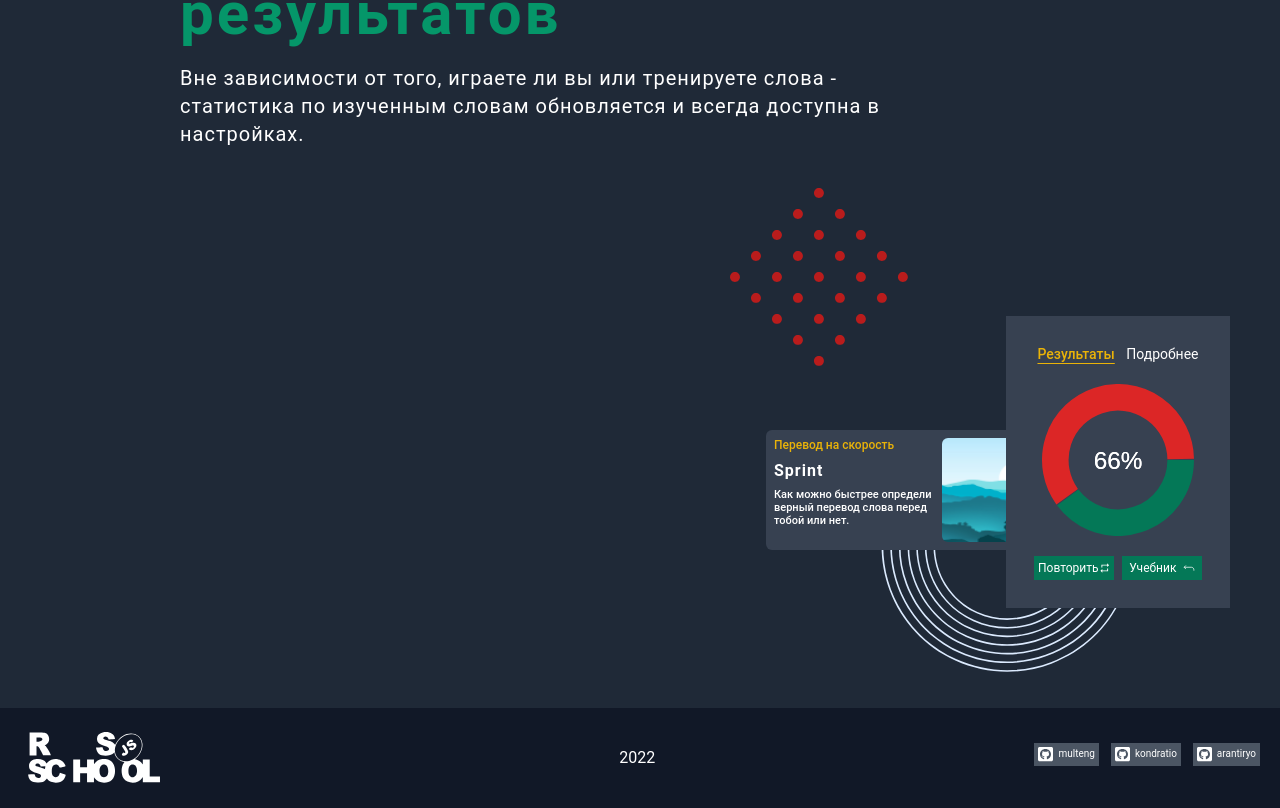
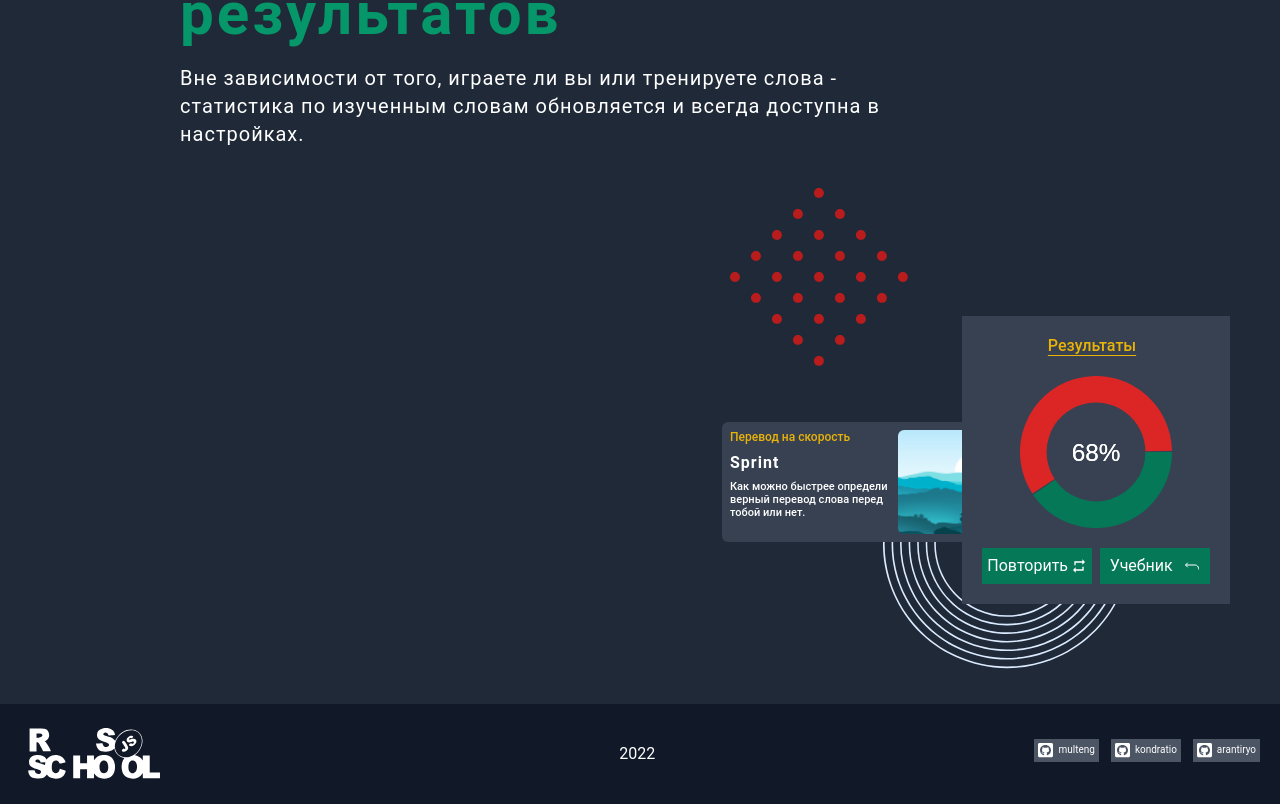
Before and after one commit to Arantiryo/rs-lang, a React (Create React App) app in the folder rs-lang/: page / in a window 1280 px wide. Shown: the part 2012-2820 px from the top of the page. Built offline with nearby package versions, Linux system fonts and the light colour scheme.

Commit message:
feat: implement responsive design for results card

```diff
--- a/rs-lang/src/Containers/Home/ResultsTracking/ResultsTracking.tsx
+++ b/rs-lang/src/Containers/Home/ResultsTracking/ResultsTracking.tsx
@@ -7,7 +7,7 @@ import ResultsTrackingCard from "../../../components/ResultsCard/ResultsCard";
 export default function ResultsTracking() {
   return (
     <div className="promo-section relative w-full xxl:flex xxl:flex-row-reverse xxl:justify-evenly xxl:py-20">
-      <div className="pl-40">
+      <div className="pl-20 md:pl-40">
         <img
           className="absolute hidden xxl:block xxl:top-[-10px] xxl:right-[-60px]"
           src={resultsPseudoElem2}
--- a/rs-lang/src/components/AudiocallGame/ResultPage.tsx
+++ b/rs-lang/src/components/AudiocallGame/ResultPage.tsx
@@ -1,18 +1,15 @@
-import { useAppDispatch, useAppSelector } from "../../app/hooks";
 import ResultsTrackingCard from "../ResultsCard/ResultsCard";
 
 export default function ResultPage() {
-  const userInfo = useAppSelector((state) => state.latestResultReducer);
-
-  console.log(userInfo);
-
-  // const handleLogout = () => {
-  //   dispatch();
-  // };
-
   return (
-    <div className="flex items-center justify-center h-full">
-      <ResultsTrackingCard size="max-w-[300px] max-h-[400px]" />
+    <div className="flex h-full items-center justify-center">
+      <ResultsTrackingCard
+        size="max-w-[500px] "
+        font="text-sm md:text-[16px]"
+        buttonSize="w-20 h-6"
+        contentSize="max-w-[160px] max-h-[160px] md:max-w-[260px] md:max-h-[260px]"
+        showExtra={true}
+      />
     </div>
   );
 }
--- a/rs-lang/src/components/ResultsCard/ResultsCard.tsx
+++ b/rs-lang/src/components/ResultsCard/ResultsCard.tsx
@@ -1,8 +1,11 @@
 import { MdRepeat } from "react-icons/md";
 import { IoReturnUpBackOutline } from "react-icons/io5";
-import tempResultsCircle from "../../assets/svg/results-tacking__temp-stats-circle.svg";
 import LoaderButton from "../LoaderButton/LoaderButton";
 import { PieChart } from "react-minimal-pie-chart";
+import { useAppSelector } from "../../app/hooks";
+import { useState } from "react";
+import { AnswerType } from "../AudiocallGame/Question";
+import audioSvg from "../../assets/svg/audio.svg";
 
 type DataType = {
   title: string;
@@ -10,32 +13,105 @@ type DataType = {
   color: string;
 };
 
+const colors = {
+  correct: "#047857",
+  incorrect: "#DC2626",
+};
+
+type MenuTabsType = "results" | "extra";
+
 export default function ResultsTrackingCard({
   size = "ml-auto max-w-[280px] max-h-[330px]",
+  font = "text-[8px] leading-[10px] xs:text-sm md:text-[16px]",
+  contentSize = "max-w-[160px] max-h-[160px]",
+  buttonSize = "w-14 h-4 xs:w-20 xs:h-6",
+  showExtra = false,
 }) {
+  const [tab, setTab] = useState<MenuTabsType>("results");
+  const showResultsTab = () => setTab("results");
+  const showExtraTab = () => setTab("extra");
+  const gameResults = useAppSelector((state) => state.latestResultReducer);
+
+  console.log(gameResults);
+
   const data: DataType[] = [
-    { title: "One", value: 10, color: "#047857" },
-    { title: "Two", value: 15, color: "#DC2626" },
+    { title: "One", value: 11, color: colors.correct },
+    { title: "Two", value: 16, color: colors.incorrect },
   ];
   const resultLabel = Math.floor((data[0].value / data[1].value) * 100);
 
   return (
-    <div className={`results-card w-full bg-gray-700 p-4 lg:p-7 ${size}`}>
+    <div className={`results-card w-full bg-gray-700 p-4 lg:p-5 ${size}`}>
       <ul className="list-none flex items-center justify-evenly xs:mb-4">
-        <li className="text-yellow-500 font-medium text-[8px] leading-[10px] xs:text-sm underline underline-offset-4 mr-2">
+        <li
+          className={`${
+            tab === "results" && "text-yellow-500 underline"
+          } text-white font-medium ${font} underline-offset-4 mr-2 cursor-pointer`}
+          onClick={showResultsTab}
+        >
           Результаты
         </li>
-        <li className="text-white text-[8px] leading-[10px] xs:text-sm underline-offset-4">
-          Подробнее
-        </li>
+        {showExtra && (
+          <li
+            className={`${
+              tab === "extra" && "text-yellow-500 underline"
+            } text-white ${font} underline-offset-4 cursor-pointer`}
+            onClick={showExtraTab}
+          >
+            Подробнее
+          </li>
+        )}
       </ul>
-      {/* <img
-        className="py-2 mx-auto w-full h-full max-w-[160px] max-h-[160px] xs:py-1 xs:mb-4"
-        src={tempResultsCircle}
-        alt="statistics"
-      /> */}
+      {tab === "results" && (
+        <Results
+          data={data}
+          resultLabel={resultLabel}
+          contentSize={contentSize}
+        />
+      )}
+      {tab === "extra" && (
+        <Extra contentSize={contentSize} answers={gameResults.answers} />
+      )}
+      <div className="flex items-center justify-evenly">
+        <LoaderButton
+          type="button"
+          className={`results__btn_retry ${buttonSize} md:w-[110px] md:h-9
+            bg-emerald-700 hover:bg-emerald-600 transition-colors text-white px-1 mr-2`}
+        >
+          <span
+            className={`flex items-center justify-around ${font} xs:text-xs md:text-[14px]`}
+          >
+            Повторить <MdRepeat className={`${font} md:text-[14px]`} />
+          </span>
+        </LoaderButton>
+        <LoaderButton
+          type="button"
+          className={`results__btn_retry ${buttonSize} md:w-[110px] md:h-9
+            bg-emerald-700 hover:bg-emerald-600 transition-colors text-white px-1`}
+        >
+          <span
+            className={`flex items-center justify-around ${font} xs:text-xs md:text-[14px]`}
+          >
+            Учебник{" "}
+            <IoReturnUpBackOutline className={`${font} md:text-[14px]`} />
+          </span>
+        </LoaderButton>
+      </div>
+    </div>
+  );
+}
+
+type ResultsProps = {
+  data: DataType[];
+  resultLabel: number;
+  contentSize: string;
+};
+
+function Results({ data, resultLabel, contentSize }: ResultsProps) {
+  return (
+    <div className="max-h-[310px]">
       <PieChart
-        className="py-2 mx-auto w-full h-full max-w-[160px] max-h-[160px] xs:py-1 xs:mb-4"
+        className={`py-2 mx-auto w-full h-full ${contentSize} xs:py-1 xs:mb-4`}
         lineWidth={35}
         paddingAngle={1}
         label={() => `${resultLabel}%`}
@@ -48,26 +124,45 @@ export default function ResultsTrackingCard({
         labelPosition={0}
         data={data}
       />
-      <div className="flex items-center justify-evenly">
-        <LoaderButton
-          type="button"
-          className="results__btn_retry w-14 h-4 xs:w-20 xs:h-6 bg-emerald-700 hover:bg-emerald-600 transition-colors text-white px-1 mr-2"
-        >
-          <span className="flex items-center justify-around text-[7px] leading-[7px] xs:text-xs">
-            Повторить{" "}
-            <MdRepeat className="text-[7px] leading-[7px] xs:text-xs" />
-          </span>
-        </LoaderButton>
-        <LoaderButton
-          type="button"
-          className="results__btn_retry w-14 h-4 xs:w-20 xs:h-6 bg-emerald-700 hover:bg-emerald-600 transition-colors text-white px-1"
-        >
-          <span className="flex items-center justify-around text-[7px] leading-[7px] xs:text-xs">
-            Учебник{" "}
-            <IoReturnUpBackOutline className="text-[7px] leading-[7px] xs:text-xs" />
-          </span>
-        </LoaderButton>
-      </div>
     </div>
   );
 }
+
+type ExtraProps = {
+  contentSize: string;
+  answers: AnswerType[];
+};
+
+function Extra({ answers }: ExtraProps) {
+  return (
+    <div className={`flex items-center justify-center text-center py-2`}>
+      <ul className={`max-w-[800px] w-full`}>
+        {answers.map((answer, idx) => {
+          const li = (
+            <li key={idx} className="flex items-center justify-evenly">
+              <img
+                className="inline-block w-[22px] h-[18px] cursor-pointer mx-1"
+                // onClick={onClick}
+                src={audioSvg}
+                alt="play audio"
+              />
+              <span className="text-white w-full text-[12px] hidden xs:text-[16px] xs:inline-block">
+                {answer.givenAnswer.word}
+              </span>
+              {/* <span className="text-white w-full">
+                {answer.givenAnswer.transcription}
+              </span> */}
+              <span className="text-white w-full">
+                {answer.givenAnswer.wordTranslate}
+              </span>
+              <span className="text-white w-full shrink-[2]">
+                {answer.isCorrect ? "✔️" : "❌"}
+              </span>
+            </li>
+          );
+          return li;
+        })}
+      </ul>
+    </div>
+  );
+}
```
